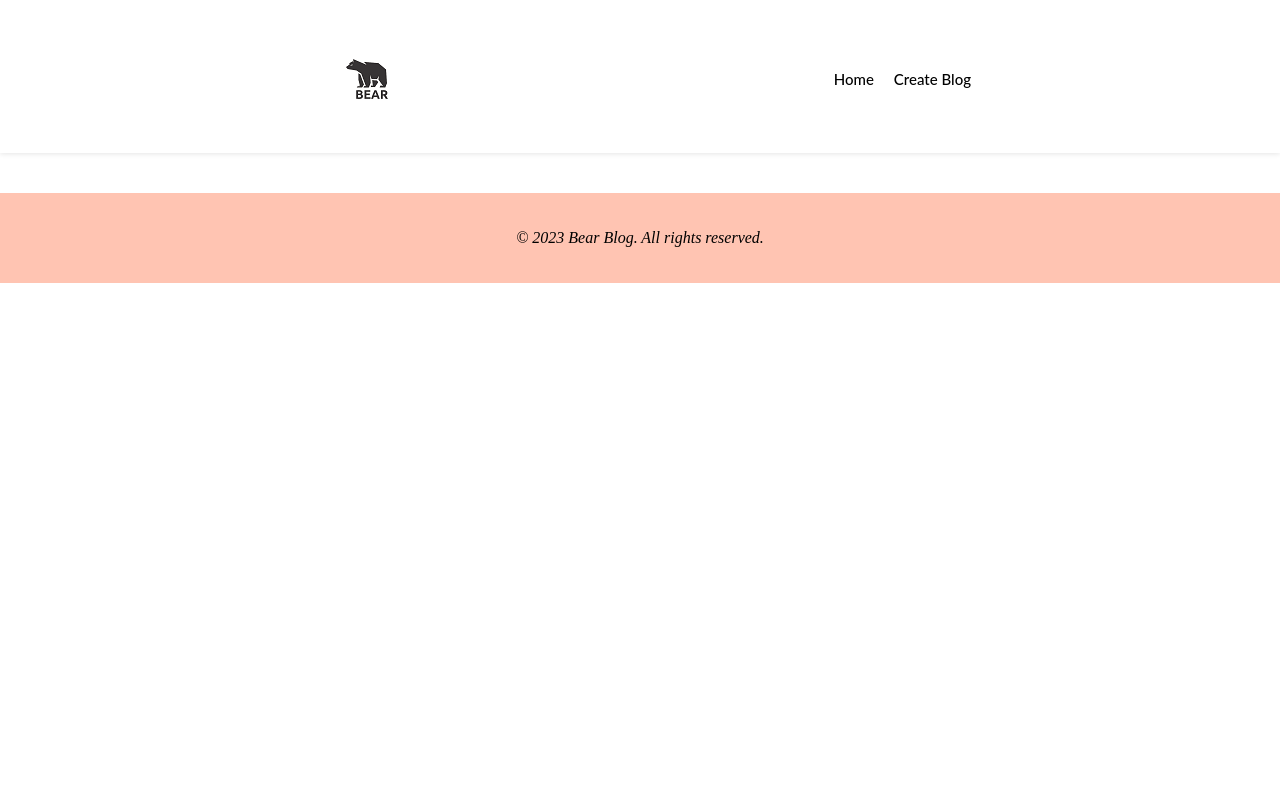
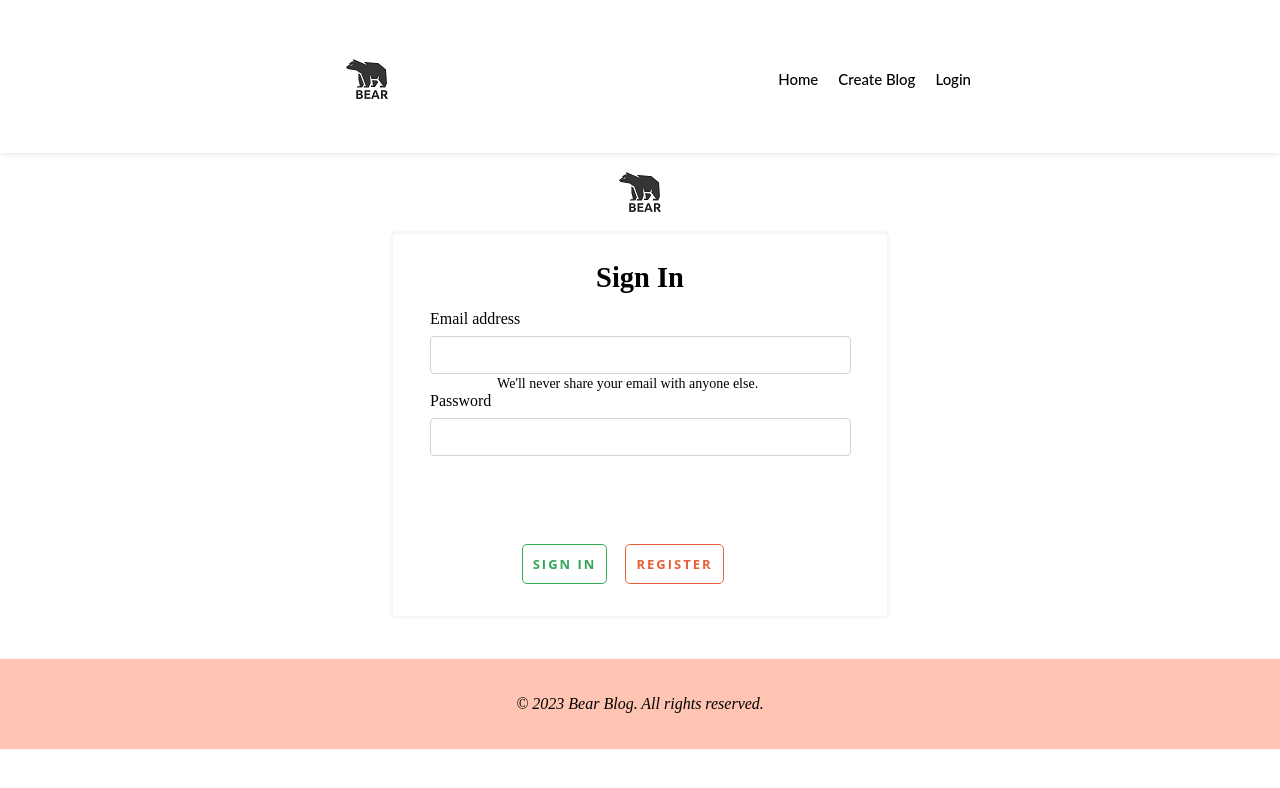
Before and after one commit to BBLB-Organization/Bear-Blog, an Angular app: page /login in a window 1280 px wide. Before the commit this address led to /. Shown: the top 788 px of the page. Built offline with nearby package versions, Linux system fonts and the light colour scheme.

Commit message:
Created login page and route for it, login page looks good, need to create logic to login

```diff
--- a/src/app/app-routing.module.ts
+++ b/src/app/app-routing.module.ts
@@ -3,6 +3,7 @@ import { RouterModule, Routes } from '@angular/router';
 import { BlogPageComponent } from './features/create-blog/pages/blog-home-page/blog-page.component';
 import { CreateBlogPageComponent } from './features/create-blog/pages/create-blog-page/create-blog-page.component';
 import { CreateCommentsComponent } from './features/create-comments/pages/view-comments-page/create-comments.component';
+import { CreateLoginPageComponent } from './features/create-login/pages/create-login-page/create-login-page.component';
 
 
 
@@ -18,6 +19,10 @@ const routes: Routes = [
   {
     path:':blogId/comments',
     component: CreateCommentsComponent
+  },
+  {
+    path:'login',
+    component: CreateLoginPageComponent
   }
 ];
 
--- /dev/null
+++ b/src/app/features/create-login/pages/create-login-page/create-login-page.component.css
@@ -0,0 +1,131 @@
+/* Center the container */
+.container {
+    display: flex;
+    justify-content: center;
+    align-items: center;
+}
+
+/* Adjust the card size */
+.card {
+    position: relative;
+    display: flex;
+    flex-direction: column;
+    min-width: 0;
+    height: auto;
+    word-wrap: break-word;
+    background-clip: border-box;
+    border: 3px solid rgba(0, 0, 0, 0.03);
+    border-radius: 0.375rem;
+}
+
+/* Center the card content */
+.card-body {
+    text-align: center;
+}
+
+/* Style the form elements */
+label {
+    display: block;
+    margin-bottom: 0.5rem;
+    text-align: left;
+}
+
+form {
+    display: block;
+    width: 80%;
+    margin-left: 7.5%;
+}
+
+.form-control {
+    word-wrap: break-word;
+    margin-right: auto;
+    width: 100%;
+    padding: 0.375rem 0.75rem;
+    font-size: 1rem;
+    line-height: 1.5;
+    color: #495057;
+    background-color: #fff;
+    background-clip: padding-box;
+    border: 1px solid #ced4da;
+    border-radius: 0.25rem;
+    transition: border-color 0.15s ease-in-out, box-shadow 0.15s ease-in-out;
+}
+
+/* Style the buttons */
+.signInButton,
+.registerButton {
+    margin-top: 0.5rem;
+    font-family: "Open Sans", sans-serif;
+    padding: 10px 10px;
+    background-color: #FFF;
+    font-size: 13px;
+    font-weight: 700;
+    text-transform: uppercase;
+    text-decoration: none;
+    letter-spacing: 2px;
+    margin-right: 10px;
+    border-radius: 5px;
+}
+
+.registerButton {
+    border: 1px solid #E85F37;
+    color: #E85F37;
+}
+
+.registerButton:hover{
+    background-color: #E85F37;
+    color: #FFF;
+    cursor: pointer;
+}
+
+.signInButton:hover{
+    background-color: #32a852;
+    color: #FFF;
+    cursor: pointer;
+}
+
+.signInButton {
+    border: 1px solid #32a852;
+    color: #32a852;
+}
+
+/* Add spacing between the buttons */
+.signInButton+.registerButton {
+    margin-left: 0.5rem;
+}
+
+/* Center the logo image */
+img.mx-auto.d-block.text-center {
+    display: block;
+    margin-left: auto;
+    margin-right: auto;
+}
+
+/* Add space at the bottom */
+.pt-5 {
+    padding-top: 5rem;
+}
+
+.pb-5 {
+    padding-bottom: 2rem;
+}
+
+.button-row{
+    position: relative;
+}
+
+/* Center the card title */
+.card-title.text-center {
+    text-align: center;
+    font-size: calc(1.3rem + 0.6vw);
+}
+
+/* Add margin at the bottom of the card title */
+.card-title.mb-4 {
+    margin-bottom: 1rem;
+}
+
+/* Add smaller text for the form help */
+.form-text.text-muted {
+    font-size: 0.875rem;
+}
--- /dev/null
+++ b/src/app/features/create-login/pages/create-login-page/create-login-page.component.html
@@ -0,0 +1,32 @@
+<div class="container mt-5">
+    <div class="row">
+        <div class="col-md-4 offset-md-4">
+            <img src="assets/bear-logo.png" alt="lotto-power.png" class="mx-auto d-block text-center">
+            <div class="card">
+                <div class="card-body">
+                    <h3 class="card-title text-center mb-4">Sign In</h3>
+                    <form (ngSubmit)="login()" [formGroup]="signInForm">
+                        <div>
+                            <label for="email">Email address</label>
+                            <input type="email" class="form-control" formControlName="emailAddress" id="email"
+                                aria-describedby="emailHelp">
+                            <small id="emailHelp" class="form-text text-muted">We'll never share your email with anyone
+                                else.</small>
+                        </div>
+                        <div>
+                            <label for="password">Password</label>
+                            <input type="password" class="form-control" formControlName="password" id="password">
+                        </div>
+                        <div class="button-row pt-5 pb-5">
+                            <button type="submit"
+                                class="btn btn-lg btn-outline-primary col-md-5 float-right signInButton">Sign
+                                In</button>
+                            <button (click)="goToRegisterPage()"
+                                class="btn btn-lg btn-outline-primary col-md-5 float-right registerButton">Register</button>
+                        </div>
+                    </form>
+                </div>
+            </div>
+        </div>
+    </div>
+</div>
--- /dev/null
+++ b/src/app/features/create-login/pages/create-login-page/create-login-page.component.ts
@@ -0,0 +1,56 @@
+import { Component, OnInit } from '@angular/core';
+import { FormBuilder, FormGroup, Validators } from '@angular/forms';
+import { Router } from '@angular/router';
+
+@Component({
+  selector: 'app-create-login-page',
+  templateUrl: './create-login-page.component.html',
+  styleUrls: ['./create-login-page.component.css']
+})
+export class CreateLoginPageComponent implements OnInit {
+
+  loginPageWindow: any;
+
+  //existingUser?: Users;
+  accessToken: string = "";
+  signInForm: FormGroup = this.fb.group({
+    emailAddress: ['', Validators.required],
+    password: ['', Validators.required]
+  },
+    { updateOn: 'submit' }
+  );
+
+  get emailAddress(): string { return this.signInForm.get('emailAddress')?.value; }
+
+  get password(): string { return this.signInForm.get('password')?.value; }
+
+  prepareSignIn() {
+  }
+
+  login() {
+    if (this.signInForm.valid) {
+      let userLoggingIn = this.prepareSignIn();
+
+
+
+    }
+  }
+
+  goToRegisterPage() {
+    this.router.navigate(['register']);
+  }
+
+  constructor(
+    private fb: FormBuilder,
+    private router: Router
+    ) {
+    this.loginPageWindow = window;
+  }
+
+  ngOnInit(): void {
+    if (localStorage.getItem("accessToken") != null) {
+      this.router.navigate(['homepage']);
+    }
+  }
+
+}
--- a/src/app/shared/navbar/navbar.component.html
+++ b/src/app/shared/navbar/navbar.component.html
@@ -11,6 +11,7 @@
                 <ul>
                     <li><a class="nav-links" routerLink="">Home</a></li>
                     <li><a class="nav-links" routerLink="create-blog">Create Blog</a></li>
+                    <li><a class="nav-links" routerLink="login">Login</a></li>
                 </ul>
             </nav>
         </header>
```
Also changed, not shown: src/app/features/features.module.ts (+13 -1 lines), 1 other file (tests, documents, lock files or other folders).
